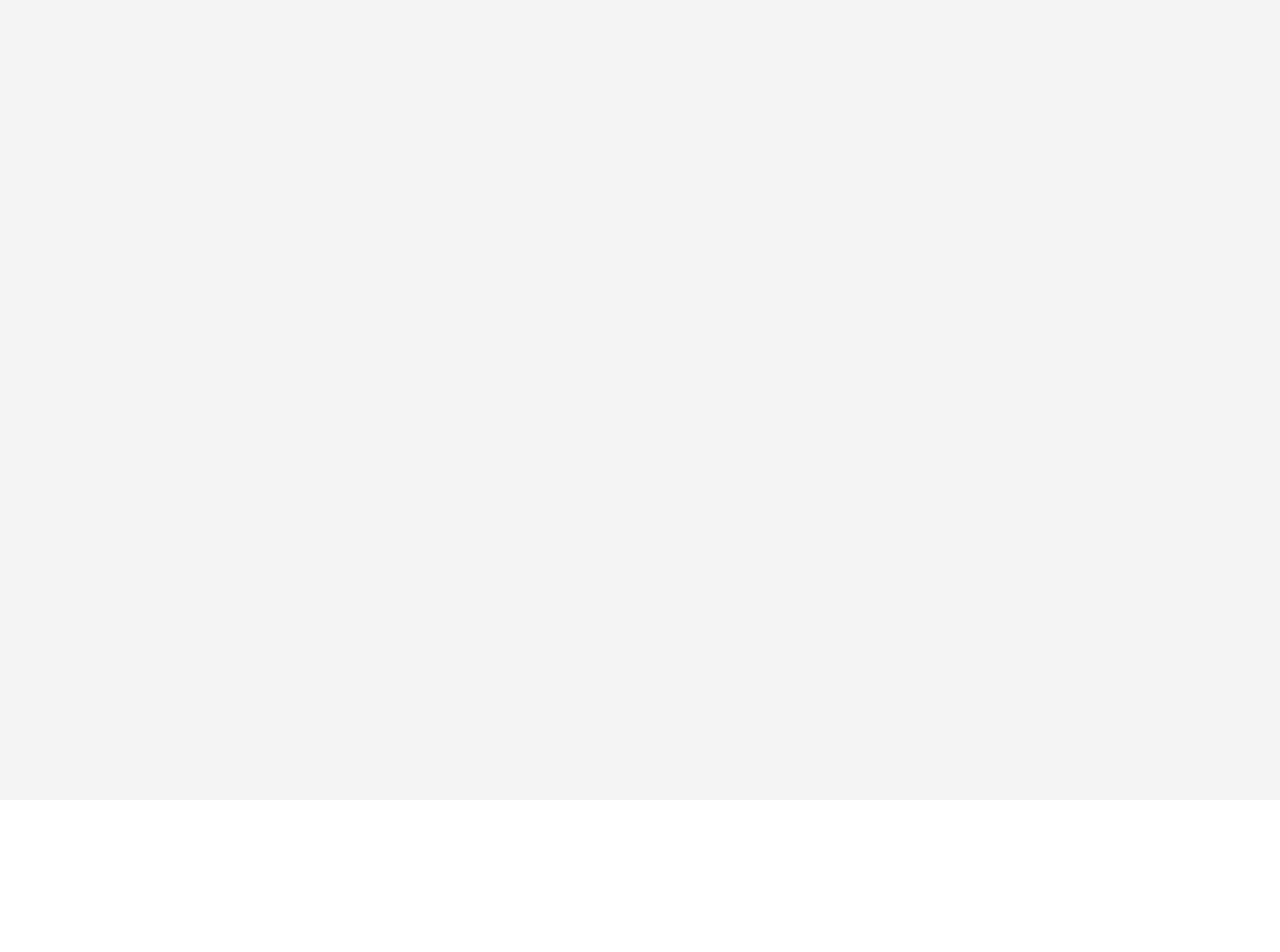
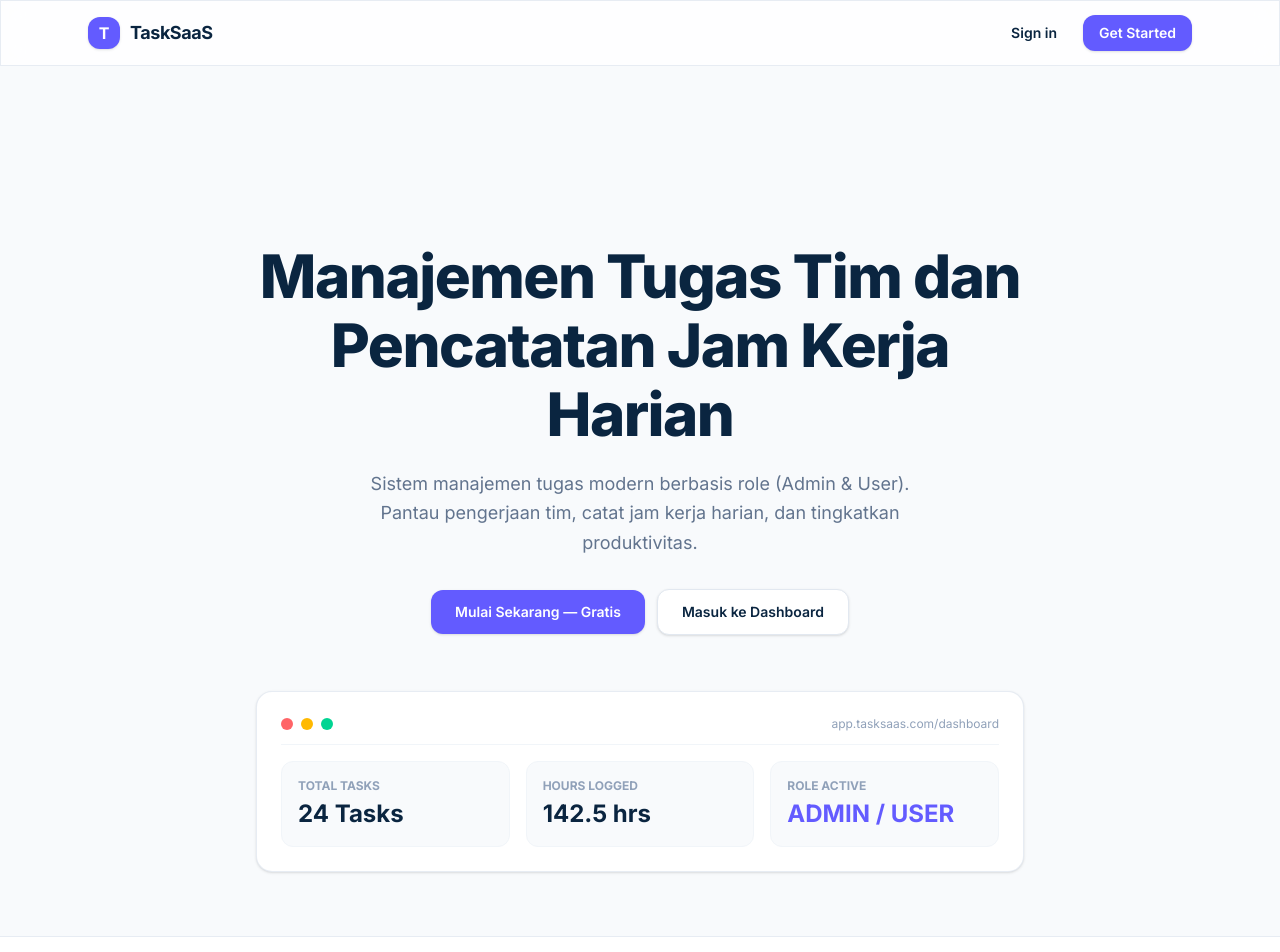
Before and after one commit to DenDev377/task-saas, a Next.js app: page / in a window 1280 px wide. Shown: the top 952 px of the page. Before the commit the page ends 800 px from the top, so only its background shows below. Built offline with nearby package versions, Linux system fonts and the light colour scheme.

Commit message:
feat: selesai pembuatan landing page utama

```diff
--- a/app/layout.tsx
+++ b/app/layout.tsx
@@ -1,29 +1,31 @@
 import type { Metadata } from "next";
-import { Geist, Geist_Mono } from "next/font/google";
+import { Inter } from "next/font/google"; // 1. Import Inter Font
 import "./globals.css";
 
-const geistSans = Geist({
-  variable: "--font-geist-sans",
+// 2. Inisialisasi Font Inter
+const inter = Inter({
   subsets: ["latin"],
-});
-
-const geistMono = Geist_Mono({
-  variable: "--font-geist-mono",
-  subsets: ["latin"],
+  variable: "--font-inter",
 });
 
 export const metadata: Metadata = {
-  title: "Create Next App",
-  description: "Generated by create next app",
+  title: "Task SaaS - Antigravity",
+  description: "Modern Task & Worklog Management SaaS",
 };
 
-export default function RootLayout({ children }: LayoutProps<"/">) {
+export default function RootLayout({
+  children,
+}: Readonly<{
+  children: React.ReactNode;
+}>) {
   return (
-    <html
-      lang="en"
-      className={`${geistSans.variable} ${geistMono.variable} h-full antialiased`}
-    >
-      <body className="min-h-full flex flex-col">{children}</body>
+    <html lang="en" className={inter.variable}>
+      {/* 3. Terapkan Font Inter, BG Neutral (#F8FAFC), dan Text Color (#0A2540) */}
+      <body
+        className={`${inter.className} bg-[#F8FAFC] text-[#0A2540] antialiased`}
+      >
+        {children}
+      </body>
     </html>
   );
 }
--- a/app/page.tsx
+++ b/app/page.tsx
@@ -1,5 +1,113 @@
 import Image from "next/image";
+import Link from "next/link";
 
 export default function Home() {
-  return <main className="min-h-screen bg-neutral-100"></main>;
+  return (
+    <div className="min-h-screen bg-[#F8FAFC] text-[#0A2540] flex flex-col justify-between">
+      <header className="border border-b border-slate-200/80 bg-white/80 backdrop-blur-md sticky top-0 z-50">
+        <div className="max-w-6xl mx-auto flex items-center justify-between px-6 h-16 ">
+          <div className="flex items-center gap-2.5">
+            <div className="w-8 h-8 bg-[#635BFF] rounded-xl flex items-center justify-center text-white font-bold text-base shadow-sm">
+              T
+            </div>
+            <span className="font-bold text-lg text-[#0A2540] tracking-tight">
+              TaskSaaS
+            </span>
+          </div>
+          <div className="flex items-center gap-3">
+            <Link
+              href="/login"
+              className="text-sm font-semibold text-[#0A2540] hover:text-[#635BFF] px-3.5 py-2 transition-colors"
+            >
+              Sign in
+            </Link>
+            <Link
+              href="/register"
+              className="bg-[#635BFF] hover:bg-[#534be0] text-white text-sm font-semibold px-4 py-2 rounded-xl transition-all shadow-sm"
+            >
+              Get Started
+            </Link>
+          </div>
+        </div>
+      </header>
+
+      <main className="max-w-6xl mx-auto px-6 pt-44 pb-16 flex-1 flex flex-col items-center text-center">
+        <h1 className="text-4xl md:text-6xl font-extrabold tracking-tight max-w-3xl leading-[1.15] text-[#0A2540]">
+          Manajemen Tugas Tim dan Pencatatan Jam Kerja Harian
+        </h1>
+
+        <p className="mt-5 text-slate-500 text-base md:text-lg max-w-xl leading-relaxed">
+          Sistem manajemen tugas modern berbasis role (Admin & User). Pantau
+          pengerjaan tim, catat jam kerja harian, dan tingkatkan produktivitas.
+        </p>
+
+        <div className="mt-8 flex flex-col sm:flex-row items-center gap-3 w-full sm:w-auto">
+          <Link
+            href="/register"
+            className="w-full sm:w-auto bg-[#635BFF] hover:bg-[#534be0] text-white font-semibold px-6 py-3 rounded-xl transition-all shadow-sm text-sm"
+          >
+            Mulai Sekarang — Gratis
+          </Link>
+          <Link
+            href="/login"
+            className="w-full sm:w-auto bg-white border border-slate-200 text-[#0A2540] hover:bg-slate-50 font-semibold px-6 py-3 rounded-xl transition-all shadow-sm text-sm"
+          >
+            Masuk ke Dashboard
+          </Link>
+        </div>
+
+        <div className="mt-14 w-full max-w-4xl bg-white border border-slate-200/80 rounded-2xl shadow-sm p-4 md:p-6 text-left">
+          <div className="flex items-center justify-between border-b border-slate-100 pb-3 mb-4">
+            <div className="flex items-center gap-2">
+              <span className="w-3 h-3 rounded-full bg-red-400"></span>
+              <span className="w-3 h-3 rounded-full bg-amber-400"></span>
+              <span className="w-3 h-3 rounded-full bg-emerald-400"></span>
+            </div>
+            <p className="text-xs font-mono text-slate-400">
+              app.tasksaas.com/dashboard
+            </p>
+          </div>
+
+          <div className="grid grid-cols-1 md:grid-cols-3 gap-4">
+            <div className="p-4 bg-[#F8FAFC] rounded-xl border border-slate-100">
+              <p className="text-xs text-slate-400 font-bold uppercase">
+                Total Tasks
+              </p>
+              <p className="text-2xl font-bold text-[#0A2540] mt-1">24 Tasks</p>
+            </div>
+            <div className="p-4 bg-[#F8FAFC] rounded-xl border border-slate-100">
+              <p className="text-xs text-slate-400 font-bold uppercase">
+                Hours Logged
+              </p>
+              <p className="text-2xl font-bold text-[#0A2540] mt-1">
+                142.5 hrs
+              </p>
+            </div>
+            <div className="p-4 bg-[#F8FAFC] rounded-xl border border-slate-100">
+              <p className="text-xs text-slate-400 font-bold uppercase">
+                Role Active
+              </p>
+              <p className="text-2xl font-bold text-[#635BFF] mt-1">
+                ADMIN / USER
+              </p>
+            </div>
+          </div>
+        </div>
+      </main>
+      <footer className="border-t border-slate-200/80 bg-white py-6">
+        <div className="max-w-6xl mx-auto px-6 flex flex-col md:flex-row items-center justify-between text-xs text-slate-500 gap-3">
+          <p>
+            © 2026 TaskSaaS Antigravity. Built with Next.js, Prisma, & NextAuth.
+          </p>
+          <div className="flex gap-4">
+            <span className="hover:text-[#635BFF] cursor-pointer">Privacy</span>
+            <span className="hover:text-[#635BFF] cursor-pointer">Terms</span>
+            <span className="hover:text-[#635BFF] cursor-pointer">
+              Documentation
+            </span>
+          </div>
+        </div>
+      </footer>
+    </div>
+  );
 }
```
